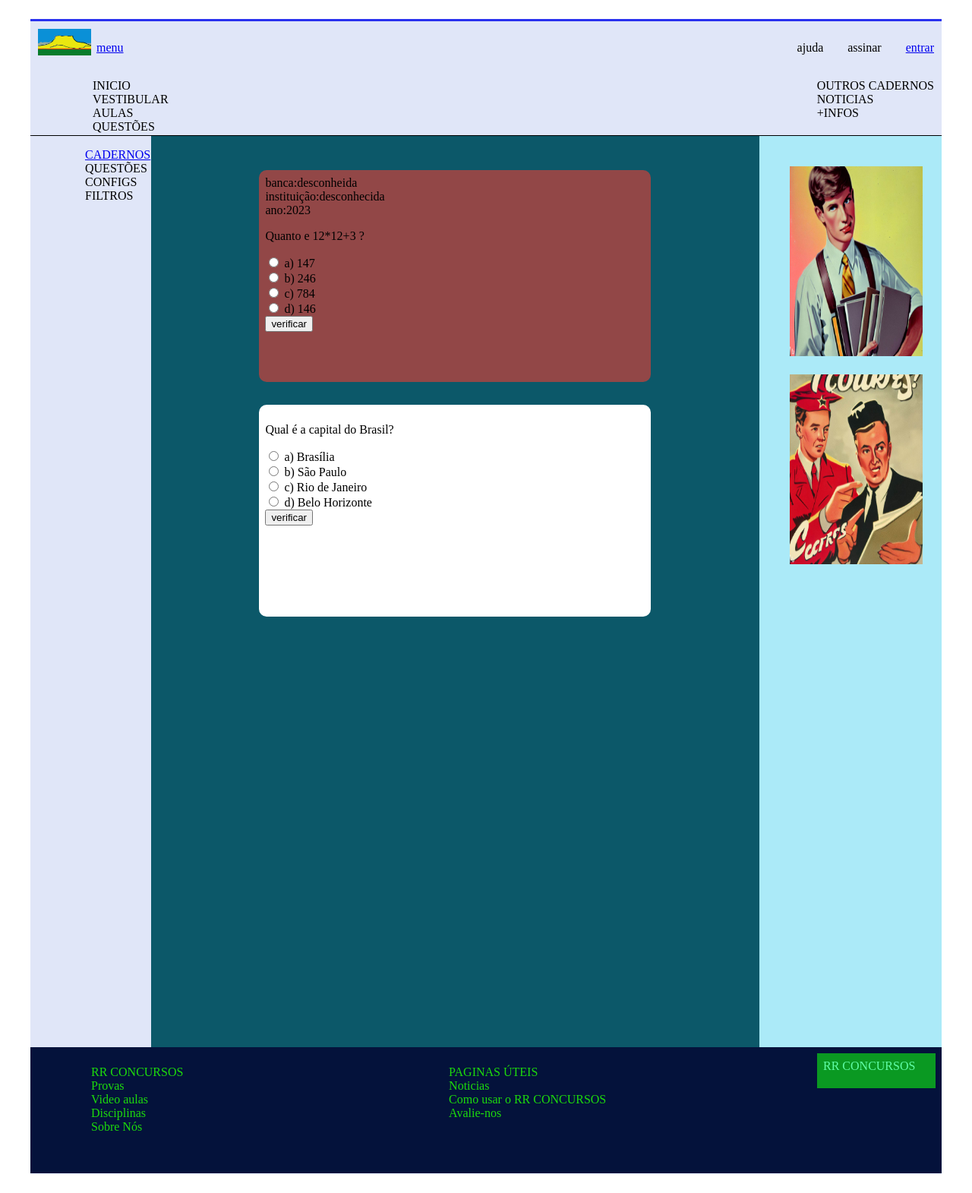
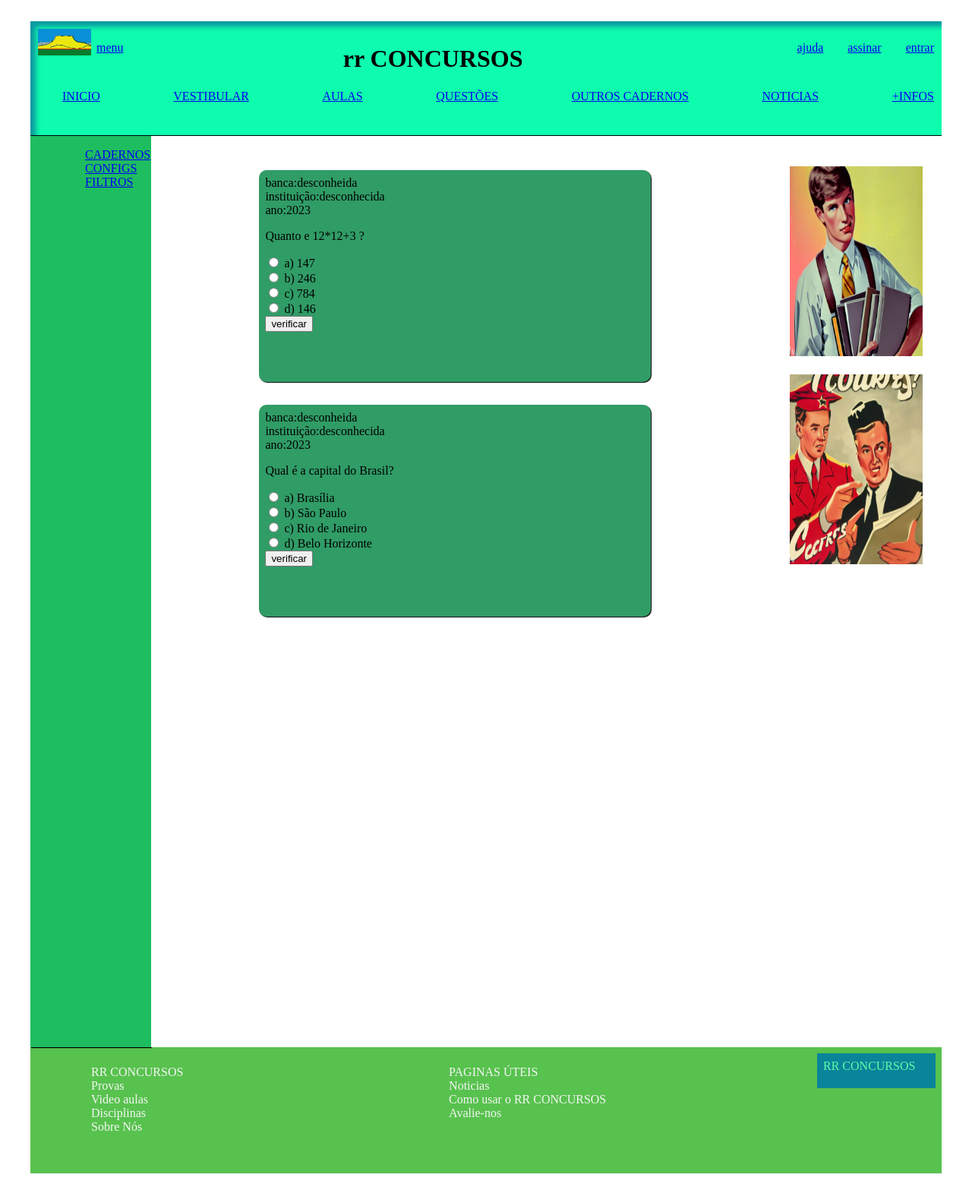
Before and after one commit to LuzKramer/rrconcursos, a PHP site: page /index.html in a window 1280 px wide. Shown: the whole page at 76% size. Run offline with PHP 8.4, Linux system fonts and the light colour scheme.

Commit message:
rr v 0.2 green

```diff
--- a/index.html
+++ b/index.html
@@ -3,7 +3,7 @@
 <html>
     <head>
         <meta charset="UTF-8">
-        <title>BLUEPASS</title>
+        <title>rrCONCURSOS</title>
         <link rel="stylesheet" href="style.css">
     </head>
     <body>
@@ -15,27 +15,28 @@
                         <li><a href="index.php">menu</a></li>
                     </ul>
                 </div>
+                <h1>rr CONCURSOS</h1>
                <ul class="ul2">
-                   <li>ajuda</li>
-                   <li>assinar</li>
+                   <li><a href="ajuda.html">ajuda</a></li>
+                   <li><a href="assinar.html">assinar</a></li>
                    <li><a href="login.php">entrar</a></li>
                </ul>
             </div>
 
 
            <div class="l2">
-               <ul class="l21">
-                    <li>INICIO</li>
-                    <li>VESTIBULAR</li>
-                    <li>AULAS</li>
-                    <li>QUESTÕES</li>
-               </ul>
 
-               <ul class="l22">
-                    <li>OUTROS CADERNOS</li>
-                    <li>NOTICIAS</li>
-                    <li>+INFOS</li>
-               </ul>
+                    <li><a href="index.php">INICIO</a></li>
+                    <li><a href="vestibular.html">VESTIBULAR</a></li>
+                    <li><a href="aulas.html">AULAS</a></li>
+                    <li><a href="questoes.html">QUESTÕES</a></li>
+
+
+
+                    <li><a href="outroscads.html">OUTROS CADERNOS</a></li>
+                    <li><a href="noticias.html">NOTICIAS</a></li>
+                    <li><a href="infos.html">+INFOS</a></li>
+
             </div>
 
         </header>
@@ -44,9 +45,8 @@
             <aside class="aside">
                 <ul>
                     <li><a href="caderno.html">CADERNOS</a></li>
-                    <li>QUESTÕES</li>
-                    <li>CONFIGS</li>
-                    <li>FILTROS</li>
+                    <li><a href="configs.html">CONFIGS</a></li>
+                    <li><a href="filtros.html">FILTROS</a></li>
                 </ul>
 
             </aside>
@@ -72,11 +72,16 @@
                    <div id="resultadoi">
 
 
+
                     </div>
                 </div>
 
                 <div class="q2m">
                     <form method="post">
+
+                    banca:desconheida<br>
+                    instituição:desconhecida<br>
+                    ano:2023<br>
                         <p>Qual é a capital do Brasil?</p>
                         <input type="radio" name="resposta" value="a"> a) Brasília<br>
                         <input type="radio" name="resposta" value="b"> b) São Paulo<br>
--- a/style.css
+++ b/style.css
@@ -6,13 +6,14 @@ body{
     margin: auto;
 }
 .header{
-    background-color: #E0E6F8;
+    background-color: #0efcad;
     color: black;
     padding: 10px;
     justify-content: space-between;
     height: 130px;
     width: 98,5%;
-    border-top: 3px solid #2931ef;
+    border-top: 3px solid #ffffff;
+    box-shadow: 7px 7px 7px rgb(12, 150, 160) inset;
 
 }
 .dv1{
@@ -60,18 +61,20 @@ li{
 }
 .aside{
     height: 1200px;
-    background: #E0E6F8;
+    background: #1ebd60;
     width: 15%;
+    box-shadow: 1px 1px 1px black;
 }
 main{
     height: 1140px;
     width: 70%;
-    background: #0c5869;
+    background: rgb(255, 255, 255);
     padding: 30px;
     display: flex;
     flex-direction: column;
     align-items: center;
     align-content: center;
+
 
 
 }
@@ -81,29 +84,32 @@ main{
 
     width: 500px;
     height: 263px;
-    background:#924747;
+    background:#309c66;
     margin: 15px;
     border-radius: 10px;
     padding: 8px;
+    box-shadow: 1px 1px 1px rgb(0, 0, 0);
 
 }
 .q2m{
 
     width: 500px;
     height: 263px;
-    background:#ffffff;
+    background:#309c66;
     border-radius: 10px;
     margin: 15px;
     padding: 8px;
+    box-shadow: 1px 1px 1px rgb(0, 0, 0);
 }
 
 .propagand{
     height: 1140px;
     width: 15% ;
-    background: #abeaf8;
+    background: #ffffff;
     padding: 30px;
     display: flex;
     flex-direction: column;
+
 
 
 }
@@ -130,19 +136,20 @@ main{
 
 footer{
     display: flex;
-    background: #04123b;
+    background: #58c24e;
     height: 150px ;
     width: 98,5%;
     border-bottom: 1px solid #E0E6F8;
     justify-content: space-between;
     padding: 8px;
+
 }
 .ulf{
-    color: rgb(29, 218, 12);
+    color: rgb(245, 245, 245);
 }
 .bluep2{
     color: #60fda7;
-    background: #0a9922;
+    background: #0a8499;
     width: 140px;
     align-items: flex-end;
     height: 30px;
```
